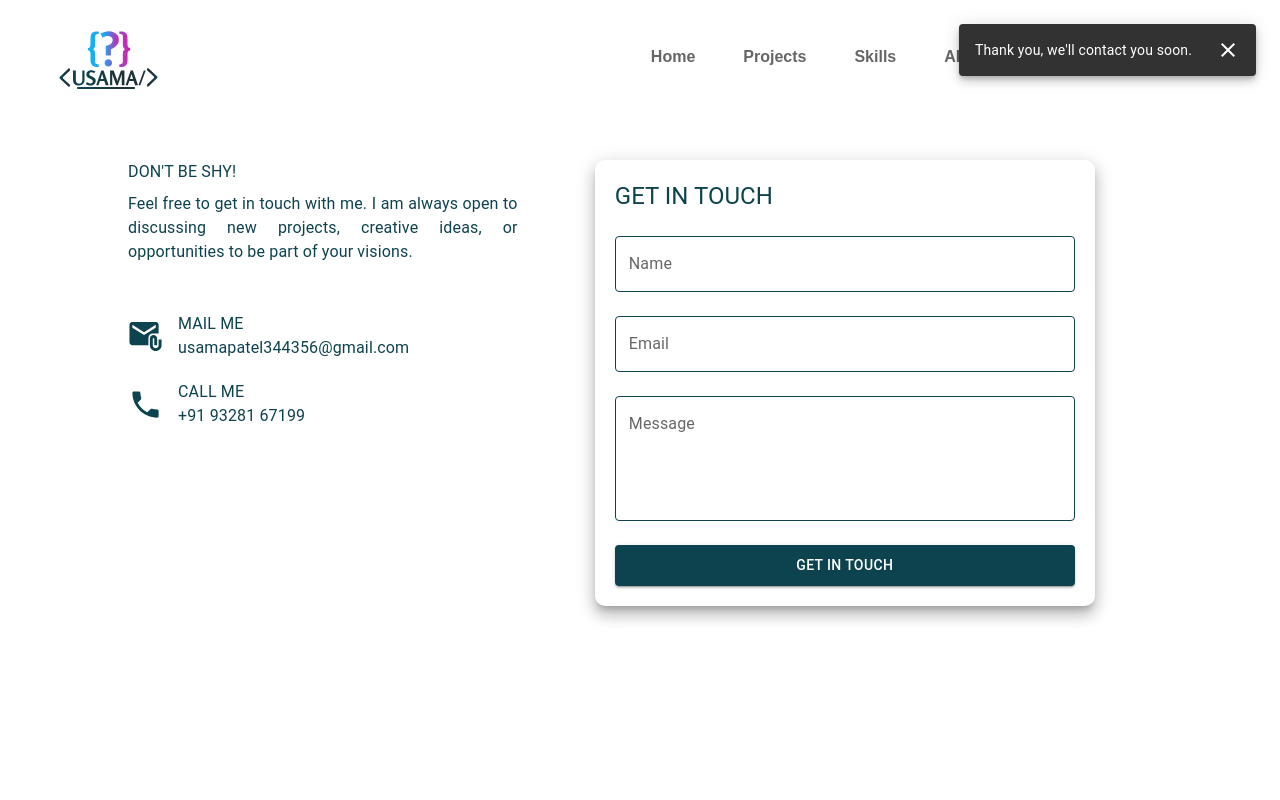
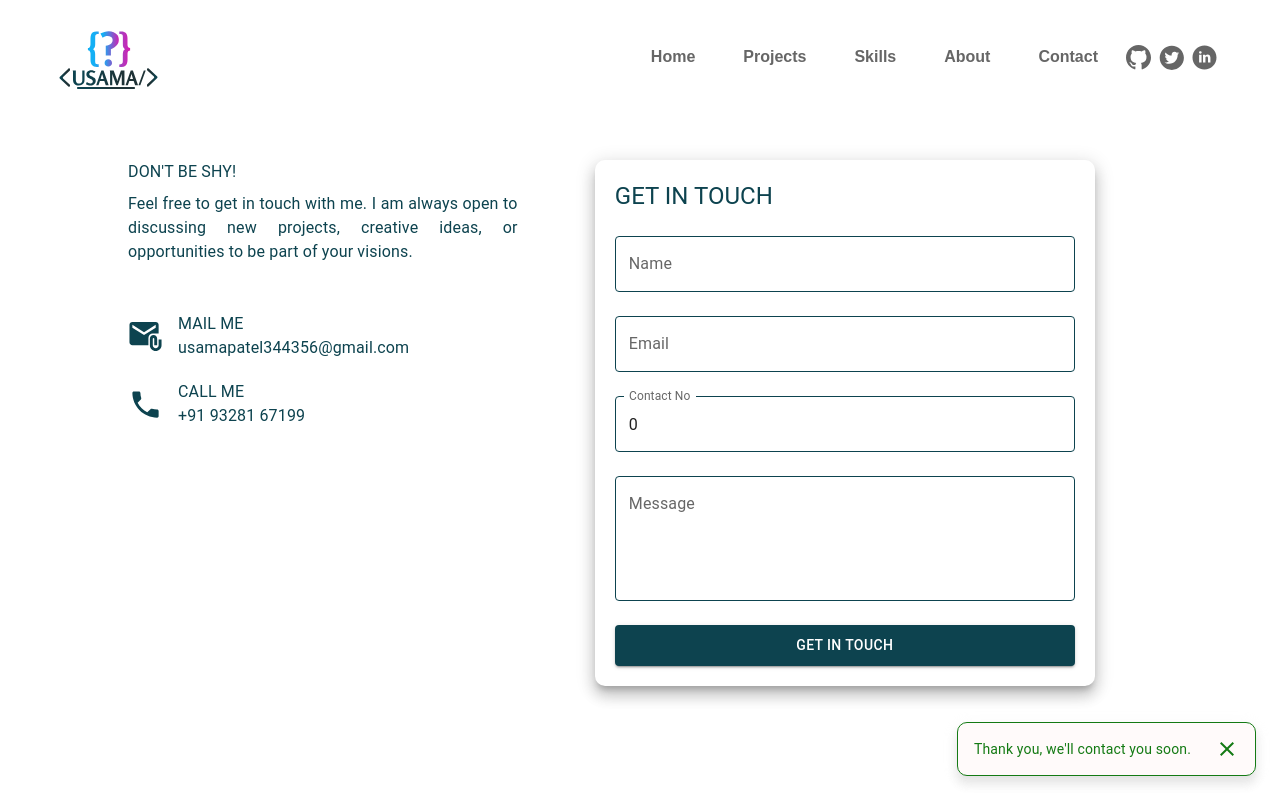
Before and after one commit to usama4841/usama-portfolio, a Next.js app: page /Contact in a window 1280 px wide. Both pictures are taken after typing "Sample", "name@example.com", "Sample" into the empty fields and a click on the button "GET IN TOUCH". Built offline with nearby package versions, Linux system fonts and the light colour scheme; a web font is replaced by a local one.

Commit message:
design done, dark mode remaining

```diff
--- a/package.json
+++ b/package.json
@@ -27,7 +27,7 @@
     "@types/node": "^20",
     "@types/react": "^18",
     "@types/react-dom": "^18",
-    "eslint": "^8",
+    "eslint": "^8.57.0",
     "eslint-config-next": "14.2.5",
     "postcss": "^8.4.39",
     "tailwindcss": "^3.4.4",
--- a/src/app/CSS/contactus.css
+++ b/src/app/CSS/contactus.css
@@ -103,6 +103,40 @@
   align-items: center;
 }
 
+.ContactUsSnackBar > div {
+  color: #147a14;
+  background-color: #fffafa;
+  border-radius: 10px;
+  border: 1px solid #147a14;
+  box-shadow: 0px 5px 5px -3px #bdbdbd1c, 0px 8px 10px 1px #5553531e,
+    0px 3px 14px 2px #e6e6e631;
+}
+
+.ContactUsSnackBar
+  > .MuiPaper-root
+  > .MuiSnackbarContent-action
+  > .MuiButtonBase-root
+  > .MuiSvgIcon-root {
+  color: #147a14;
+}
+
+.ContactUsSnackBarError > div {
+  color: #f93600;
+  background-color: #fffafa;
+  border-radius: 10px;
+  border: 1px solid #f93600;
+  box-shadow: 0px 5px 5px -3px #bdbdbd1c, 0px 8px 10px 1px #5553531e,
+    0px 3px 14px 2px #e6e6e631;
+}
+
+.ContactUsSnackBarError
+  > .MuiPaper-root
+  > .MuiSnackbarContent-action
+  > .MuiButtonBase-root
+  > .MuiSvgIcon-root {
+  color: #f93600;
+}
+
 /* Media Queries for Responsive Design */
 @media (min-width: 768px) {
   .ContactBoxWrapper {
--- a/src/app/components/ContactUsForm.tsx
+++ b/src/app/components/ContactUsForm.tsx
@@ -31,6 +31,14 @@ const contactUsFields = [
     className: "EmailTextField",
   },
   {
+    name: "phone",
+    type: "number",
+    label: "Contact No",
+    variant: "outlined",
+    margin: "normal",
+    className: "EmailTextField",
+  },
+  {
     name: "message",
     type: "text",
     label: "Message",
@@ -46,7 +54,9 @@ const ContactForm = () => {
   const [formData, setFormData] = useState({
     name: "",
     email: "",
+    phone: 0,
     message: "",
+    date: new Date(),
   });
   const [openSnackbar, setOpenSnackbar] = useState(false);
   const [snackBarMessage, setSnackBarMessage] = useState("");
@@ -67,17 +77,23 @@ const ContactForm = () => {
       };
 
       await emailjs.send(
-        "service_youti7z",
-        "template_b87oqki",
+        "service_tgincmg",
+        "template_zbu6eok",
         templateParams,
-        "EYEAalzhJHIpPPAs2"
+        "w6wr85loFcrZo76CC"
       );
 
       setSnackBarMessage("Thank you, we'll contact you soon.");
       setIsSnackbarSuccess(true);
       setOpenSnackbar(true);
       // Reset form fields
-      setFormData({ name: "", email: "", message: "" });
+      setFormData({
+        name: "",
+        email: "",
+        phone: 0,
+        message: "",
+        date: new Date(),
+      });
     } catch (error) {
       setIsSnackbarSuccess(false);
       setSnackBarMessage("Something went wrong. Please try again later.");
@@ -104,7 +120,15 @@ const ContactForm = () => {
   );
 
   return (
-    <Box sx={{ maxWidth: 500, margin: "auto", padding: "20px", boxShadow: 10, borderRadius: "10px" }}>
+    <Box
+      sx={{
+        maxWidth: 500,
+        margin: "auto",
+        padding: "20px",
+        boxShadow: 10,
+        borderRadius: "10px",
+      }}
+    >
       <Typography variant="h5" className="ContactFormHeader" gutterBottom>
         GET IN TOUCH
       </Typography>
@@ -164,7 +188,7 @@ const ContactForm = () => {
         autoHideDuration={3000}
         onClose={handleCloseSnackbar}
         message={snackBarMessage}
-        anchorOrigin={{ vertical: "top", horizontal: "right" }}
+        anchorOrigin={{ vertical: "bottom", horizontal: "right" }}
         action={action}
       />
     </Box>
```
Also changed, not shown: .eslintrc.json, 1 other file (tests, documents, lock files or other folders).
